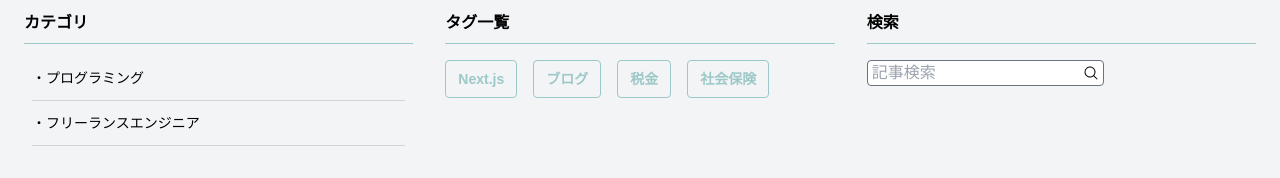
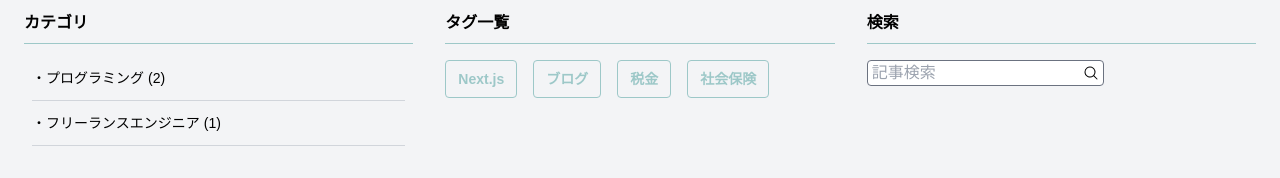
Before and after one commit to KeisukeShimamura/freelance-blog, a Next.js app: page / in a window 1280 px wide. Shown: the part 1411-1589 px from the top of the page. Built offline with nearby package versions, Linux system fonts and the light colour scheme.

Commit message:
カテゴリ一覧に記事件数を表示

```diff
--- a/components/footer.tsx
+++ b/components/footer.tsx
@@ -37,6 +37,7 @@ const Footer = ({
                       className="hover:text-primary"
                     >
                       {category.name}
+                      <span className="ml-1">({category.count})</span>
                     </Link>
                   </li>
                 ))}
```
